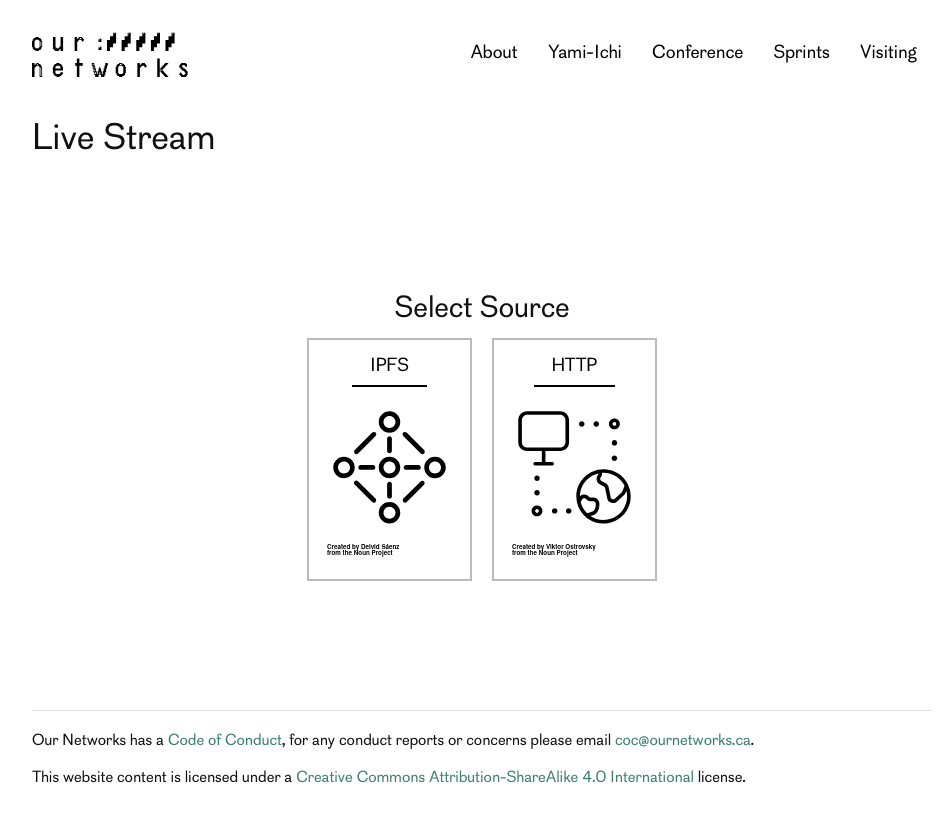
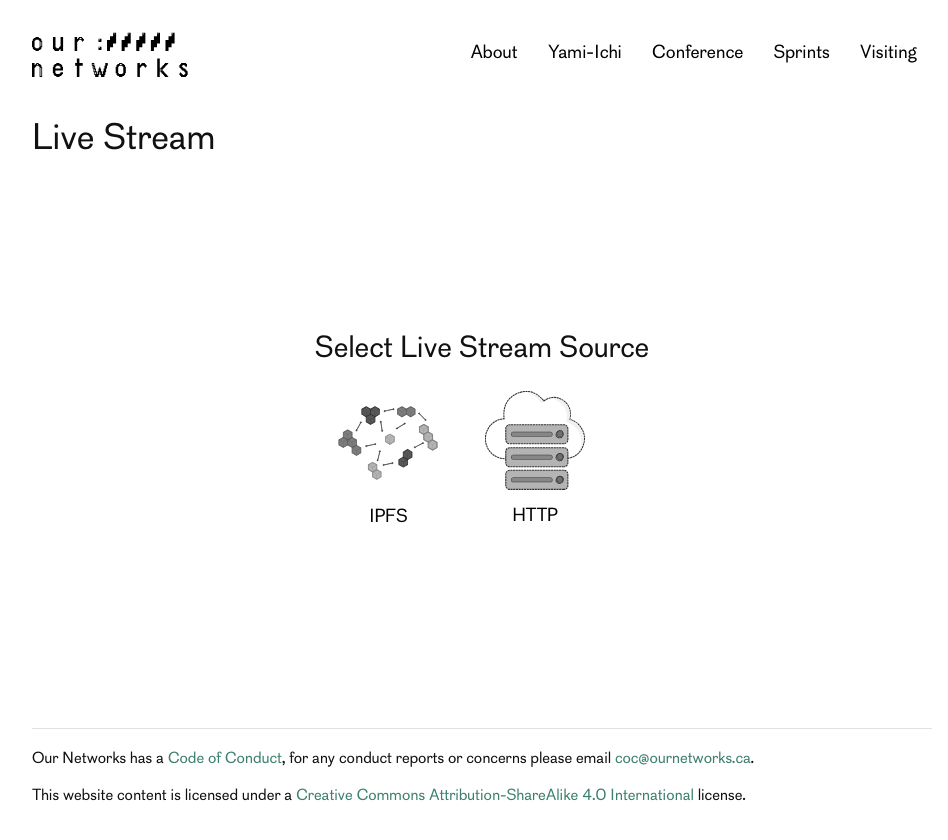
Before and after one commit to ournetworks/ournetworks.ca, a Jekyll site: the page built from livestream.md, in a window 1280 px wide. Shown: the top 840 px of the page, without its empty margins (158-1106 px from the left). Built offline with Jekyll 4.4.1, drawn with Linux system fonts in a browser that asks for light colours.

Commit message:
ipfs graphics and copy

```diff
--- a/_includes/live-stream-embed.html
+++ b/_includes/live-stream-embed.html
@@ -6,24 +6,24 @@
 
   <div class="stream-selector" id="StreamSelecter">
     <div id="SelectStream">
-      <h2>Select Source</h2>
+      <h2>Select Live Stream Source</h2>
       <div class="stream-selector-options">
         <div id="ipfsStream">
-          <button class="stream-option ipfs-stream">
-            <span class="button-label">IPFS</span><br>
-            <img src="/images/video/ipfs-logo.svg" width="125" alt="IPFS logo" />
+          <button class="stream-option ipfs-stream" title="Play the live stream on through a peer-to-peer hypermedia protocol. More at ipfs.io">
+            {% include graphics/video/ipfs-icon.svg %}
+            <span class="button-label">IPFS</span>
           </button>
         </div>
         <div id="httpStream">
-          <button class="stream-option http-stream">
-            <span class="button-label">HTTP</span><br>
-            <img src="/images/video/internet.svg" width="125" alt="Internet graphic" />
+          <button class="stream-option http-stream" title="Play the live stream on through a media server over HTTP.">
+            {% include graphics/video/http-icon.svg %}
+            <span class="button-label">HTTP</span>
           </button>
         </div>
       </div>
     </div>
     <div id="LoadingStream" style="display:none;">
-      {% include graphics/loader-animation.svg %}
+      {% include graphics/video/loader-animation.svg %}
       <h3 id="loadingTitle">Locating stream...</h3>
       <div class="stream-message" id="msg"></div>
     </div>
--- a/_sass/_layout.scss
+++ b/_sass/_layout.scss
@@ -338,6 +338,7 @@
 .stream-container {
   position: relative;
   min-height: 350px;
+  margin-bottom: 1em;
 }
 
 .stream-selector {
@@ -363,11 +364,24 @@
   justify-content: center;
   align-items: center;
   margin: 0 10px;
-  padding: 1em;
-  border-width: 2px;
+  padding: 0.75em;
+  border-width: 0;
 
-  &:hover {
+  &:hover,
+  &:focus {
     border-color: $black;
+
+    svg {
+      filter: none;
+    }
+  }
+
+  svg {
+    pointer-events: none;
+    width: 100px;
+    transition: 200ms filter ease-in-out;
+    -webkit-filter: grayscale(100%);
+    filter: grayscale(100%);
   }
 }
 
@@ -379,9 +393,7 @@
 
 .button-label {
   color: $black;
-  border-bottom: 2px solid $black;
-  padding: 0 1em 0.5em;
-  display: inline-block;
+  margin-top: 1em;
 }
 
 #loadingTitle {
--- a/js/live-stream-embed.js
+++ b/js/live-stream-embed.js
@@ -26,7 +26,7 @@ function ipfsStream() {
     // Replace IPFS gateway of origin with that of this node
     options.uri = options.uri.replace(ipfs_gateway_origin, ipfs_gateway_self);
     if (options.uri.indexOf('/ipfs/')) {
-      document.getElementById('loadingTitle').innerHTML='Located stream via IPNS'
+      document.getElementById('loadingTitle').innerHTML='Located stream via IPFS'
       document.getElementById('msg').innerHTML='Downloading video content...'
     }
     console.debug(options.uri);
```
Also changed, not shown: _includes/graphics/video/http-icon.svg (added), _includes/graphics/video/ipfs-icon.svg (added), _includes/graphics/video/loader-animation.svg (renamed from _includes/graphics/loader-animation.svg), images/video/internet.svg (deleted), images/video/ipfs-logo.svg (deleted).
